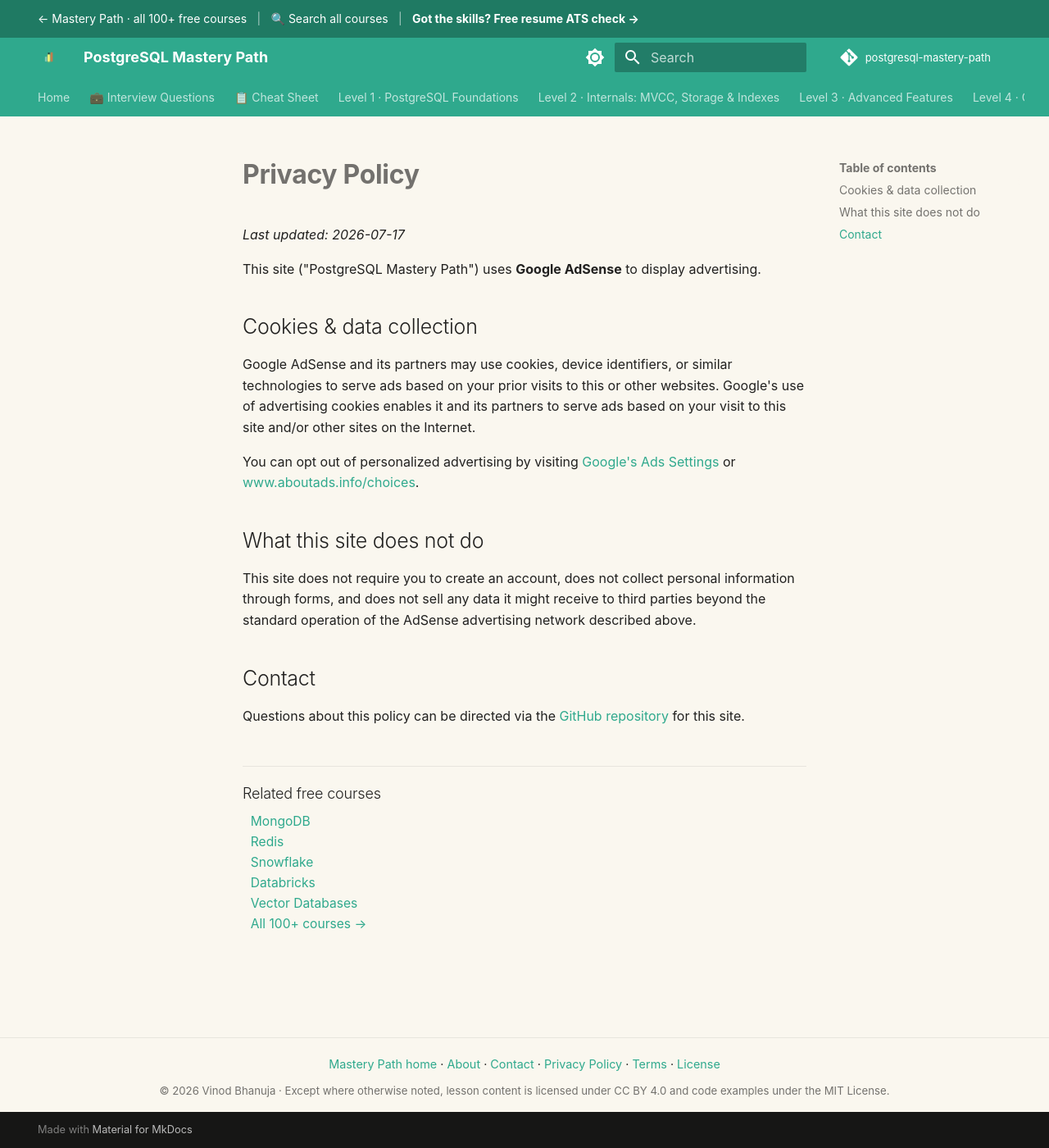
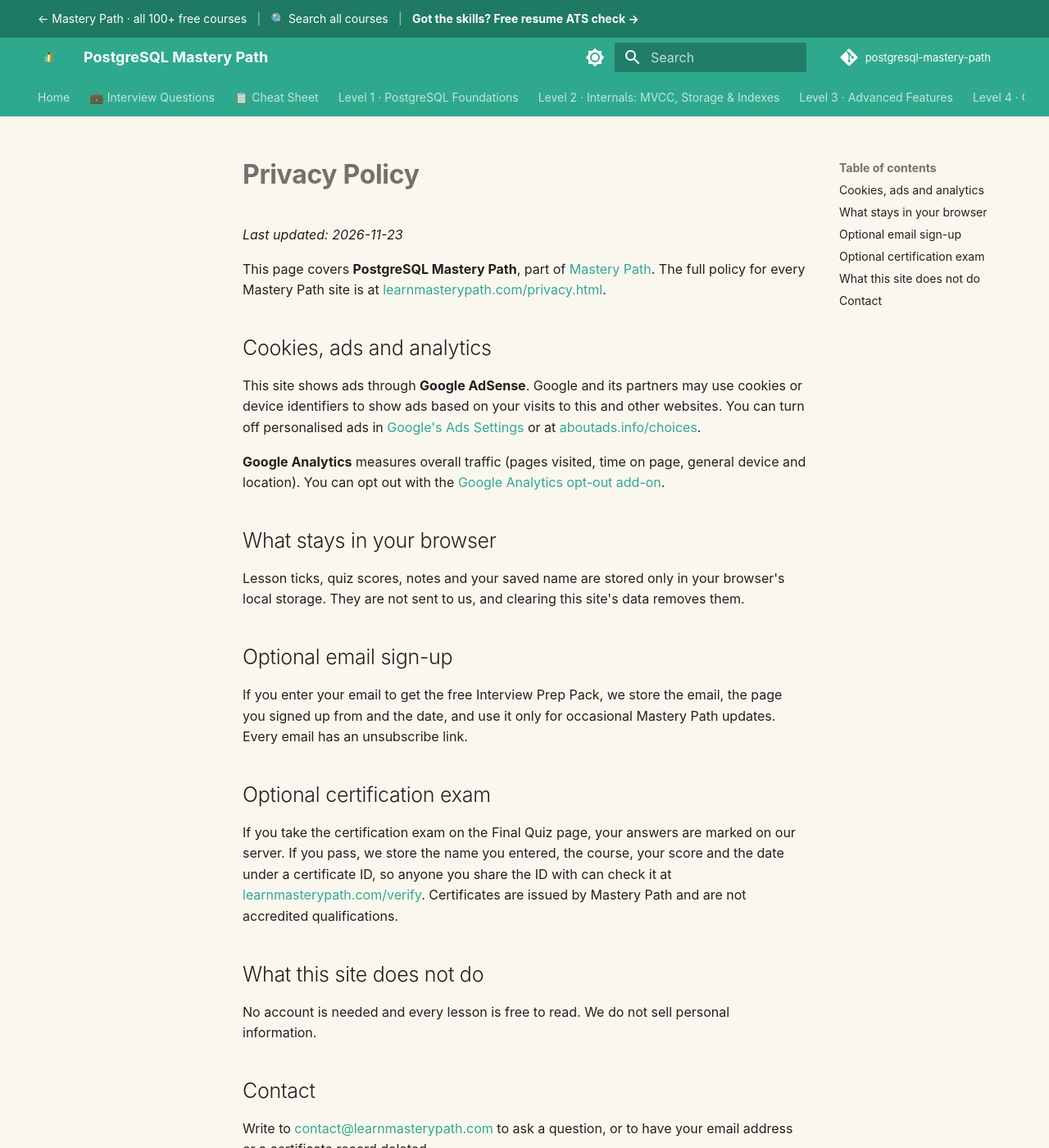
Before and after one commit to SIGILIPELLI/postgresql-mastery-path, an MkDocs documentation site: the page built from docs/privacy.md, in a window 1280 px wide and 1400 px high. Shown: the whole window at 82% size. Built offline with MkDocs 1.6.1 and Material for MkDocs 9.7.7, drawn with Linux system fonts in a browser that asks for light colours; comment, search, counter and statistics services are not loaded.

Commit message:
Update privacy page: progress stays in the browser, optional email sign-up and certification exam, link to the full policy
Co-Authored-By: Claude Opus 5.5 <noreply@anthropic.com>

```diff
--- a/docs/privacy.md
+++ b/docs/privacy.md
@@ -1,33 +1,35 @@
 ---
-description: "Privacy policy for PostgreSQL Mastery Path: how Google AdSense cookies work here, what the site does not collect, and how to opt out."
+description: "Privacy policy for the free PostgreSQL Mastery Path: cookies for ads and analytics, what stays in your browser, and the optional email sign-up and certification exam."
 ---
 
 # Privacy Policy
 
-_Last updated: 2026-07-17_
+_Last updated: 2026-11-23_
 
-This site ("PostgreSQL Mastery Path") uses **Google AdSense** to display advertising.
+This page covers **PostgreSQL Mastery Path**, part of [Mastery Path](https://learnmasterypath.com/). The full policy for every Mastery Path site is at [learnmasterypath.com/privacy.html](https://learnmasterypath.com/privacy.html).
 
-## Cookies & data collection
+## Cookies, ads and analytics
 
-Google AdSense and its partners may use cookies, device identifiers, or similar
-technologies to serve ads based on your prior visits to this or other websites.
-Google's use of advertising cookies enables it and its partners to serve ads
-based on your visit to this site and/or other sites on the Internet.
+This site shows ads through **Google AdSense**. Google and its partners may use cookies or device identifiers to show ads based on your visits to this and other websites. You can turn off personalised ads in [Google's Ads Settings](https://adssettings.google.com/) or at [aboutads.info/choices](https://www.aboutads.info/choices/).
 
-You can opt out of personalized advertising by visiting
-[Google's Ads Settings](https://adssettings.google.com/) or
-[www.aboutads.info/choices](https://www.aboutads.info/choices/).
+**Google Analytics** measures overall traffic (pages visited, time on page, general device and location). You can opt out with the [Google Analytics opt-out add-on](https://tools.google.com/dlpage/gaoptout).
+
+## What stays in your browser
+
+Lesson ticks, quiz scores, notes and your saved name are stored only in your browser's local storage. They are not sent to us, and clearing this site's data removes them.
+
+## Optional email sign-up
+
+If you enter your email to get the free Interview Prep Pack, we store the email, the page you signed up from and the date, and use it only for occasional Mastery Path updates. Every email has an unsubscribe link.
+
+## Optional certification exam
+
+If you take the certification exam on the Final Quiz page, your answers are marked on our server. If you pass, we store the name you entered, the course, your score and the date under a certificate ID, so anyone you share the ID with can check it at [learnmasterypath.com/verify](https://learnmasterypath.com/verify/). Certificates are issued by Mastery Path and are not accredited qualifications.
 
 ## What this site does not do
 
-This site does not require you to create an account, does not collect personal
-information through forms, and does not sell any data it might receive to third
-parties beyond the standard operation of the AdSense advertising network
-described above.
+No account is needed and every lesson is free to read. We do not sell personal information.
 
 ## Contact
 
-Questions about this policy can be directed via the
-[GitHub repository](https://github.com/SIGILIPELLI/postgresql-mastery-path) for this
-site.
+Write to [contact@learnmasterypath.com](mailto:contact@learnmasterypath.com) to ask a question, or to have your email address or a certificate record deleted.
```
